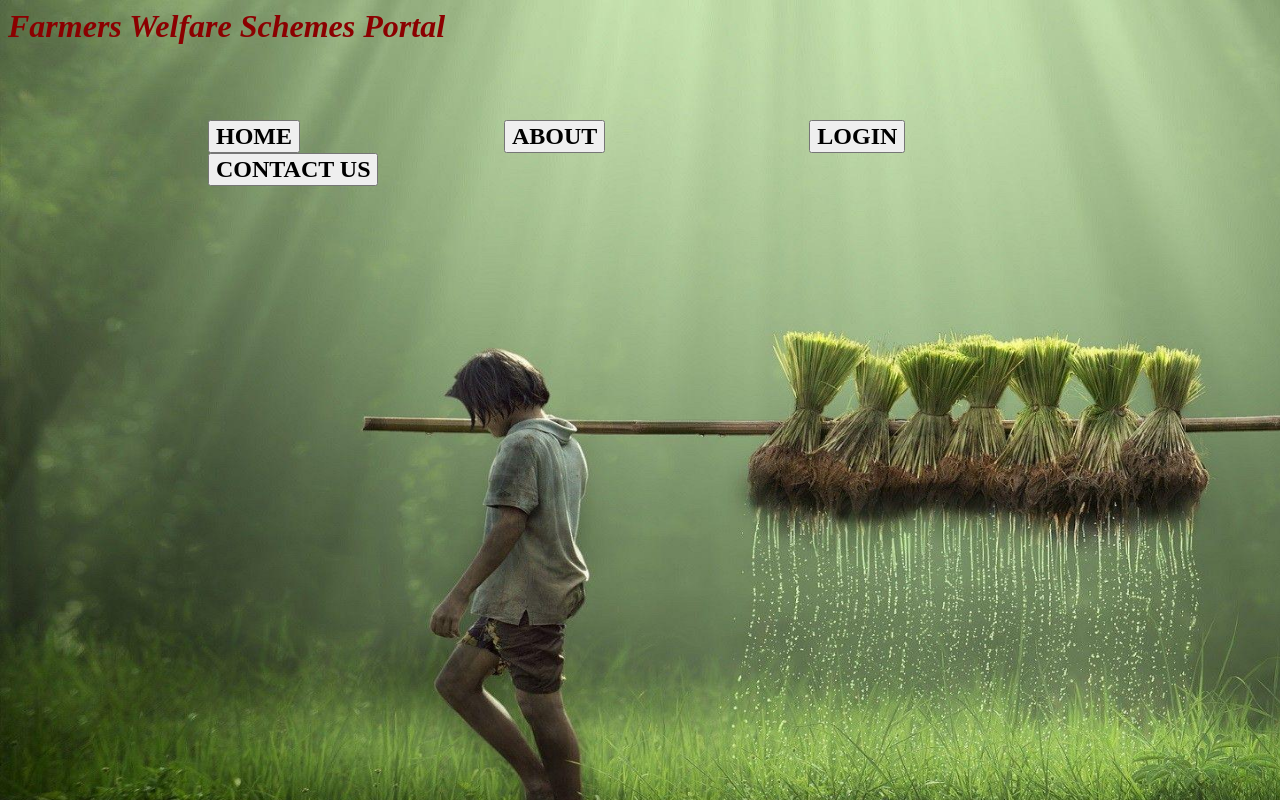
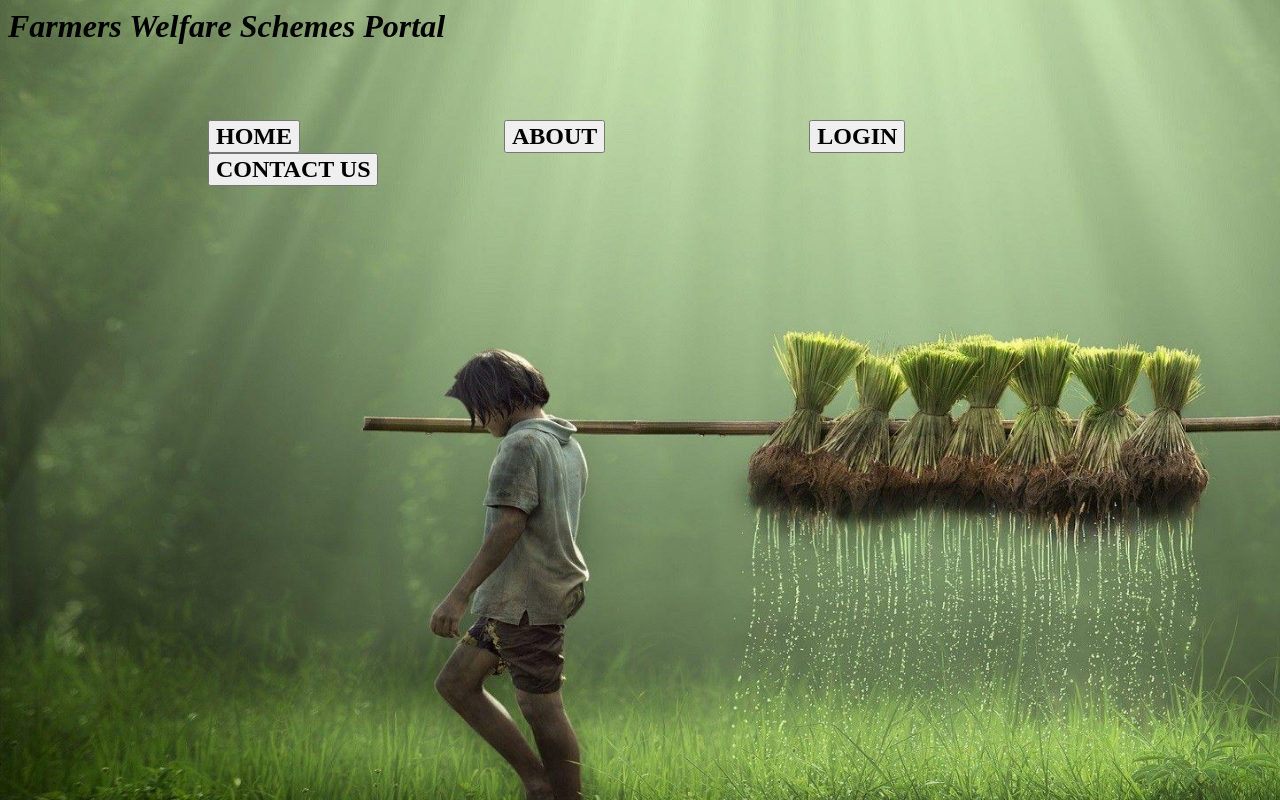
Before and after one commit to team-10a/schemes-for-farmers, a plain HTML site: page INDEX PAGE/index.html in a window 1280 px wide. Drawn offline with Linux system fonts and the light colour scheme.

Commit message:
commit on main

```diff
--- a/INDEX PAGE/index.html
+++ b/INDEX PAGE/index.html
@@ -14,7 +14,7 @@
         <title>Index Page</title>
     </head>
     <body>
-        <h1 style="color: darkred;"><em>Farmers Welfare Schemes Portal</em></h1><br><br><br>
+        <h1><em>Farmers Welfare Schemes Portal</em></h1><br><br><br>
         <button type="submit" id="button"><b>HOME</b></button>
         <button type="submit" id="button"><b>ABOUT</b></button>
         <button type="submit" id="button"><b>LOGIN</b></button>
```
